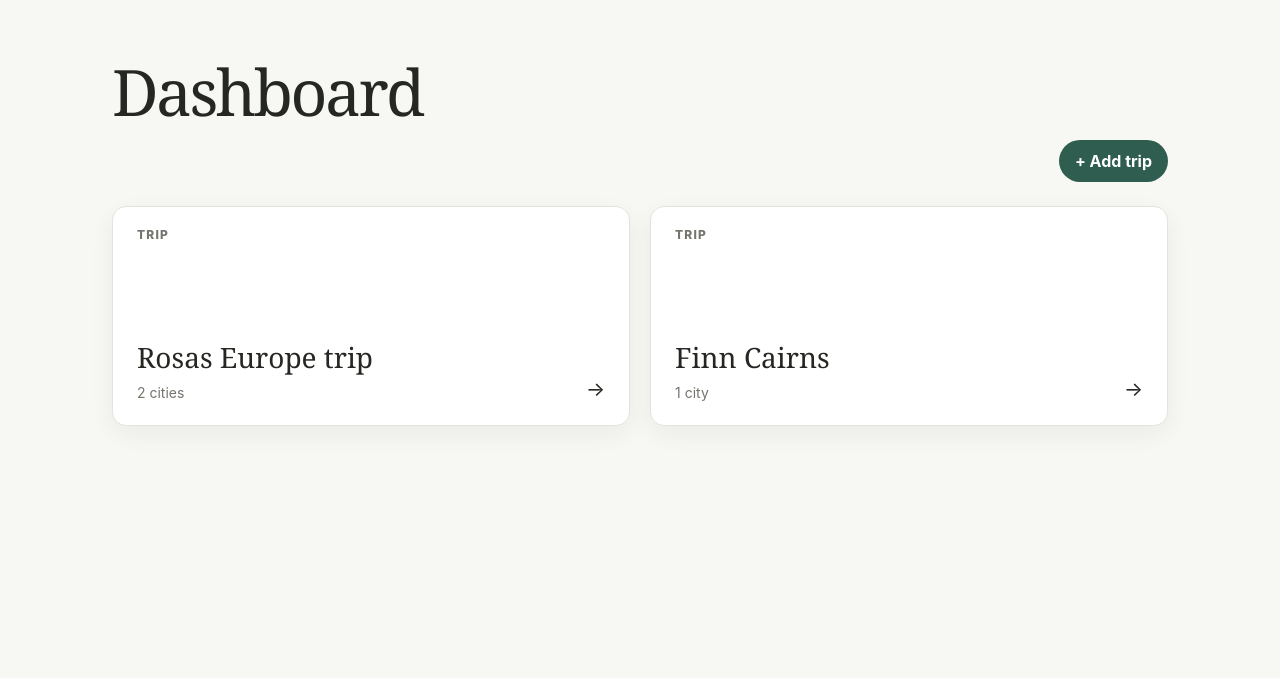
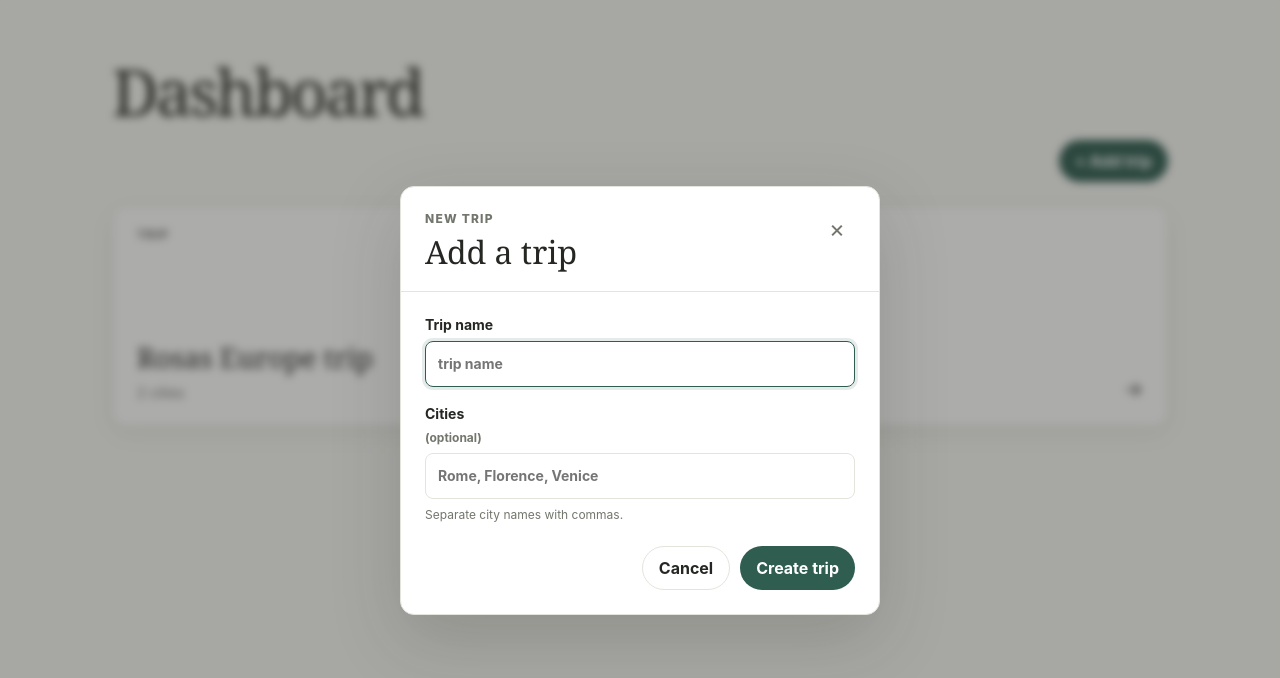
Before and after one commit to finnbrown427/LiferApp, a React (Vite) app: page / in a window 1280 px wide. Both pictures are taken after a click on the button "+ Add trip". Shown: the top 678 px of the page. Built offline with nearby package versions, Linux system fonts and the light colour scheme.

Commit message:
Temporary add trip functionality - not persistant

```diff
--- a/src/pages/Dashboard.css
+++ b/src/pages/Dashboard.css
@@ -16,6 +16,122 @@
 
 .primary-button:hover {
   background: var(--color-primary-hover);
+}
+
+.modal-backdrop {
+  position: fixed;
+  z-index: 20;
+  inset: 0;
+  display: grid;
+  place-items: center;
+  padding: 20px;
+  background: rgba(37, 39, 34, 0.38);
+  backdrop-filter: blur(4px);
+}
+
+.trip-modal {
+  width: min(480px, 100%);
+  border: 1px solid var(--color-border);
+  border-radius: var(--radius-md);
+  background: var(--color-surface);
+  box-shadow: 0 24px 70px rgba(37, 39, 34, 0.18);
+}
+
+.modal-heading {
+  display: flex;
+  align-items: start;
+  justify-content: space-between;
+  padding: 24px 24px 18px;
+  border-bottom: 1px solid var(--color-border);
+}
+
+.modal-heading h2 {
+  margin: 4px 0 0;
+  font-family: Georgia, "Times New Roman", serif;
+  font-size: 32px;
+  font-weight: 400;
+}
+
+.modal-eyebrow,
+.optional {
+  color: var(--color-muted);
+  font-size: 12px;
+}
+
+.modal-eyebrow {
+  margin: 0;
+  font-weight: 800;
+  letter-spacing: 0.1em;
+  text-transform: uppercase;
+}
+
+.modal-close {
+  width: 36px;
+  height: 36px;
+  border: 0;
+  border-radius: 50%;
+  background: transparent;
+  color: var(--color-muted);
+  font-size: 24px;
+  line-height: 1;
+  cursor: pointer;
+}
+
+.modal-close:hover {
+  background: var(--color-background);
+  color: var(--color-text);
+}
+
+.trip-form {
+  display: grid;
+  gap: 18px;
+  padding: 24px;
+}
+
+.trip-form label {
+  display: grid;
+  gap: 8px;
+  color: var(--color-text);
+  font-size: 14px;
+  font-weight: 750;
+}
+
+.trip-form input {
+  width: 100%;
+  height: 46px;
+  border: 1px solid var(--color-border);
+  border-radius: var(--radius-sm);
+  padding: 0 12px;
+  background: #fff;
+  color: var(--color-text);
+}
+
+.trip-form input:focus {
+  border-color: var(--color-primary);
+  outline: 3px solid rgba(47, 93, 80, 0.12);
+}
+
+.field-help {
+  color: var(--color-muted);
+  font-size: 12px;
+  font-weight: 400;
+}
+
+.form-actions {
+  display: flex;
+  justify-content: flex-end;
+  gap: 10px;
+  margin-top: 6px;
+}
+
+.secondary-button {
+  border: 1px solid var(--color-border);
+  border-radius: 999px;
+  padding: 11px 16px;
+  background: #fff;
+  color: var(--color-text);
+  font-weight: 750;
+  cursor: pointer;
 }
 
 .trip-grid {
--- a/src/pages/Dashboard.tsx
+++ b/src/pages/Dashboard.tsx
@@ -1,19 +1,69 @@
 import './Dashboard.css'
+import { useEffect, useState, type FormEvent } from 'react'
 import Link from '../components/Link'
 import Page from '../components/Page'
-import { trips } from '../data/trips'
-
+import { trips, type Trip } from '../data/trips'
 
 function Dashboard() {
+  const [isModalOpen, setIsModalOpen] = useState(false)
+  const [tripName, setTripName] = useState('')
+  const [cityNames, setCityNames] = useState('')
+  const [dashboardTrips, setDashboardTrips] = useState<Trip[]>(() => [...trips])
+
+  useEffect(() => {
+    if (!isModalOpen) return
+
+    const closeOnEscape = (event: KeyboardEvent) => {
+      if (event.key === 'Escape') setIsModalOpen(false)
+    }
+
+    window.addEventListener('keydown', closeOnEscape)
+    return () => window.removeEventListener('keydown', closeOnEscape)
+  }, [isModalOpen])
+
+  const closeModal = () => {
+    setIsModalOpen(false)
+    setTripName('')
+    setCityNames('')
+  }
+
+  const createTrip = (event: FormEvent<HTMLFormElement>) => {
+    event.preventDefault()
+
+    const name = tripName.trim()
+    if (!name) return
+
+    const cities = cityNames
+      .split(',')
+      .map((city) => city.trim())
+      .filter(Boolean)
+
+    const id = name
+      .toLowerCase()
+      .replace(/[^a-z0-9]+/g, '-')
+      .replace(/(^-|-$)/g, '') || `trip-${Date.now()}`
+
+    const newTrip: Trip = { id, name, cities }
+
+    trips.push(newTrip)
+    setDashboardTrips((currentTrips) => [...currentTrips, newTrip])
+    closeModal()
+  }
+
   return (
     <Page title="Dashboard">
       <div className="dashboard-actions">
-        {/* TODO: make this open a trip creation form */}
-        <button className="primary-button" type="button">+ Add trip</button>
+        <button
+          className="primary-button"
+          type="button"
+          onClick={() => setIsModalOpen(true)}
+        >
+          + Add trip
+        </button>
       </div>
 
       <section className="trip-grid" aria-label="Trips">
-        {trips.map((trip) => (
+        {dashboardTrips.map((trip) => (
           <Link
             key={trip.id}
             to={`/trips/${trip.id}`}
@@ -26,6 +76,69 @@ function Dashboard() {
           </Link>
         ))}
       </section>
+
+      {isModalOpen && (
+        <div className="modal-backdrop" onMouseDown={closeModal}>
+          <section
+            className="trip-modal"
+            role="dialog"
+            aria-modal="true"
+            aria-labelledby="add-trip-title"
+            onMouseDown={(event) => event.stopPropagation()}
+          >
+            <div className="modal-heading">
+              <div>
+                <p className="modal-eyebrow">New trip</p>
+                <h2 id="add-trip-title">Add a trip</h2>
+              </div>
+              <button
+                className="modal-close"
+                type="button"
+                aria-label="Close"
+                onClick={closeModal}
+              >
+                ×
+              </button>
+            </div>
+
+            <form className="trip-form" onSubmit={createTrip}>
+              <label htmlFor="trip-name">
+                Trip name
+                <input
+                  id="trip-name"
+                  name="tripName"
+                  value={tripName}
+                  onChange={(event) => setTripName(event.target.value)}
+                  placeholder="trip name"
+                  required
+                  autoFocus
+                />
+              </label>
+
+              <label htmlFor="trip-cities">
+                Cities <span className="optional">(optional)</span>
+                <input
+                  id="trip-cities"
+                  name="cityNames"
+                  value={cityNames}
+                  onChange={(event) => setCityNames(event.target.value)}
+                  placeholder="Rome, Florence, Venice"
+                />
+                <span className="field-help">Separate city names with commas.</span>
+              </label>
+
+              <div className="form-actions">
+                <button className="secondary-button" type="button" onClick={closeModal}>
+                  Cancel
+                </button>
+                <button className="primary-button" type="submit">
+                  Create trip
+                </button>
+              </div>
+            </form>
+          </section>
+        </div>
+      )}
     </Page>
   )
 }
```
